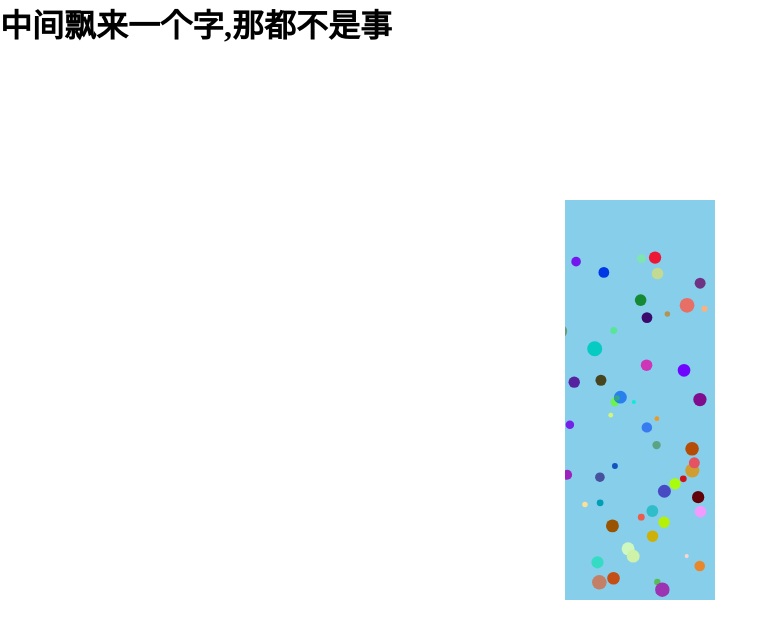
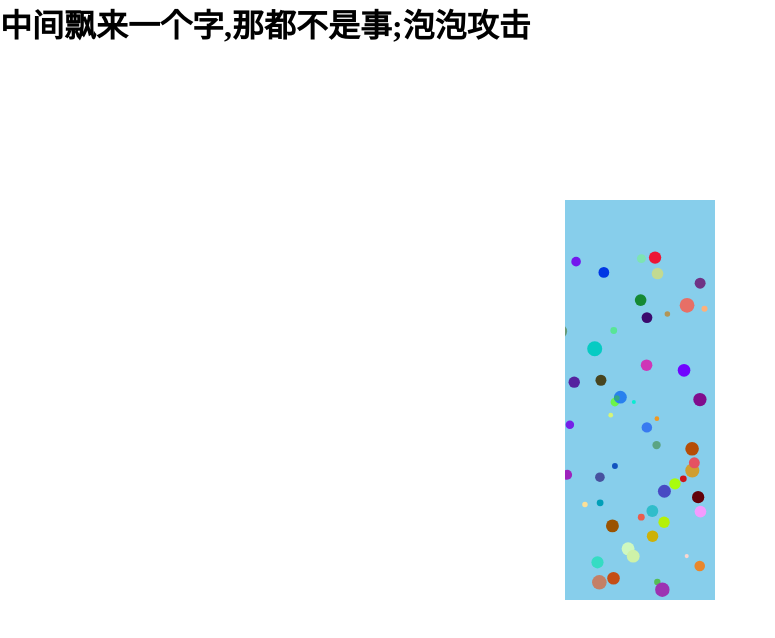
Before and after one commit to goodluck1945/goodluck1945.github.io, a plain HTML site: page index.html in a window 1280 px wide. Shown: the whole page, without its empty margins (0-775 px from the left). Drawn offline with Linux system fonts and the light colour scheme.

Commit message:
Update index.html

```diff
--- a/index.html
+++ b/index.html
@@ -24,7 +24,7 @@
   </style>
 </head>
 <body>
-<h1>中间飘来一个字,那都不是事</h1>
+<h1>中间飘来一个字,那都不是事;泡泡攻击</h1>
 <canvas height="400" width="150">
   <span>无法显示，请换一种浏览器继续尝试，谢谢！</span>
 </canvas>
```
